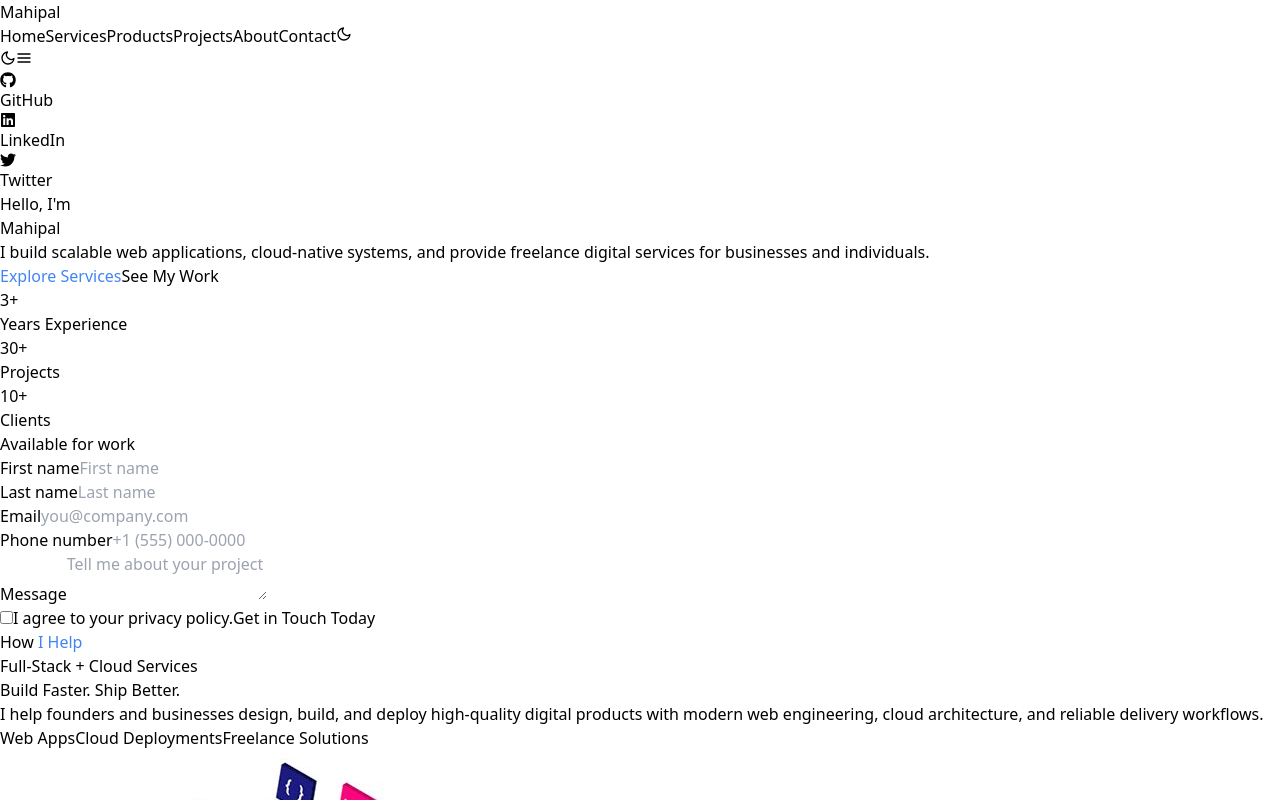
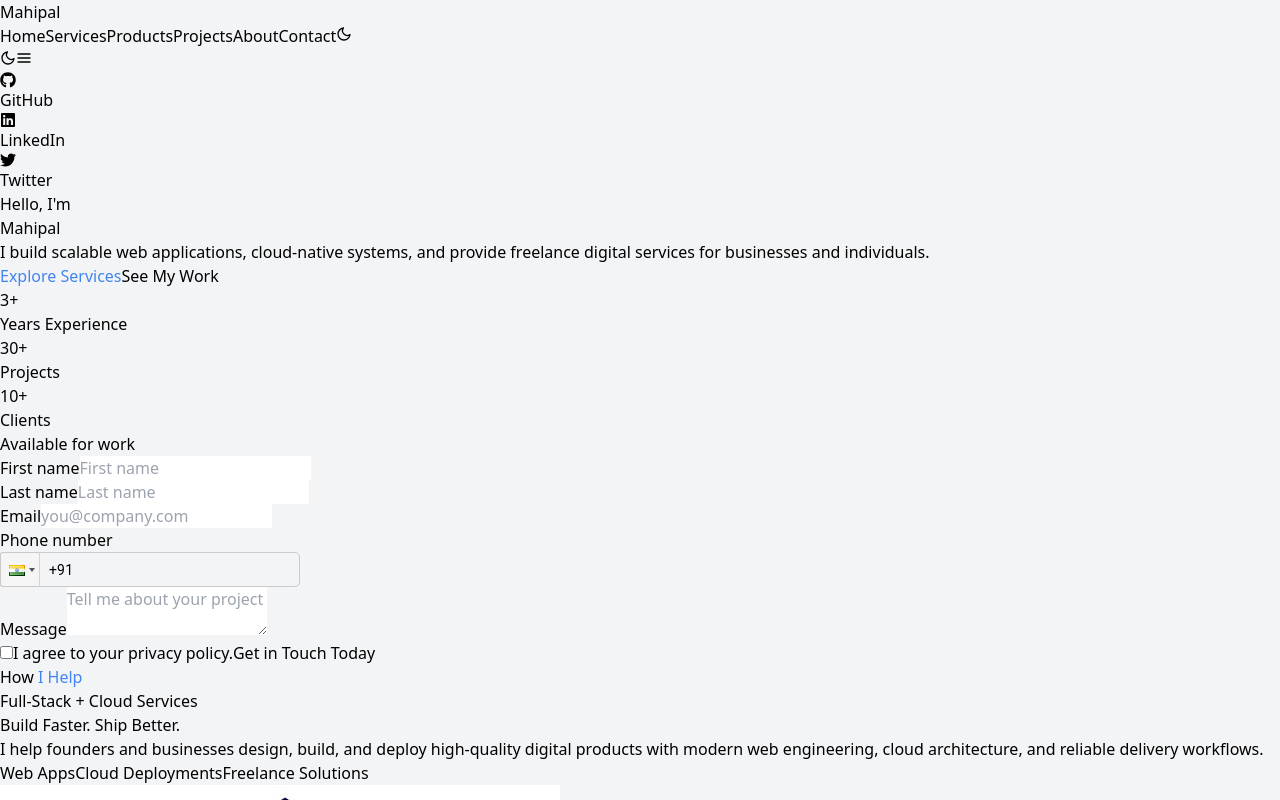
Before and after one commit to Guglothmahipal/portfolio-frontend, a React (Vite) app: page / in a window 1280 px wide. Shown: the top 800 px of the page. Built offline with nearby package versions, Linux system fonts and the light colour scheme.

Commit message:
changes made in home page form

```diff
--- a/package.json
+++ b/package.json
@@ -16,6 +16,7 @@
     "react": "^19.2.0",
     "react-dom": "^19.2.0",
     "react-icons": "^5.5.0",
+    "react-phone-input-2": "^2.15.1",
     "react-router-dom": "^7.11.0"
   },
   "devDependencies": {
--- a/src/index.css
+++ b/src/index.css
@@ -6,6 +6,7 @@
 html, body {
   width: 100%;
   overflow-x: hidden;
+  background-color: #f3f4f6;
 }
 
 /* ================= HIDE SCROLLBAR (GLOBAL) ================= */
@@ -68,3 +69,8 @@ body {
   80%  { border-color: #fbbc05; }  /* yellow */
   100% { border-color: #ff9800; }  /* back to orange */
 }
+
+
+.dark body {
+  background-color: #000000;
+}
--- a/src/layouts/AdminLayout.tsx
+++ b/src/layouts/AdminLayout.tsx
@@ -2,7 +2,7 @@ import { Outlet } from "react-router-dom";
 
 const AdminLayout = () => {
   return (
-    <div className="min-h-screen bg-gray-100">
+    <div className="min-h-screen bg-gray-50 dark:bg-black">
       <Outlet />
     </div>
   );
--- a/src/layouts/PublicLayout.tsx
+++ b/src/layouts/PublicLayout.tsx
@@ -13,7 +13,7 @@ const PublicLayout = () => {
   const [isFeedbackOpen, setIsFeedbackOpen] = useState(false);
 
   return (
-    <div className="flex flex-col min-h-screen bg-white dark:bg-black text-black dark:text-white transition-colors duration-300">
+    <div className="flex flex-col min-h-screen bg-gray-50 dark:bg-black text-black dark:text-white transition-colors duration-300">
       <Navbar />
       <SocialSidebar />
       <CustomCursor />
--- a/src/pages/Home.tsx
+++ b/src/pages/Home.tsx
@@ -1,6 +1,9 @@
 import { motion } from "framer-motion";
 import { Link, useNavigate } from "react-router-dom";
 import webDevImage from "../assets/webdev.jpg";
+import { useMemo, useState } from "react";
+import PhoneInput from "react-phone-input-2";
+import "react-phone-input-2/lib/style.css";
 
 import {
   FaCode,
@@ -11,6 +14,36 @@ import {
 
 const Home = () => {
   const navigate = useNavigate();
+  const [formValues, setFormValues] = useState({
+    firstName: "",
+    lastName: "",
+    email: "",
+    phone: "",
+    message: "",
+    agreed: false,
+  });
+
+  const [phoneDialCode, setPhoneDialCode] = useState("91");
+  const [phoneInputValue, setPhoneInputValue] = useState("");
+  const [phoneCountry, setPhoneCountry] = useState("in");
+
+  const isPhoneValid = useMemo(() => {
+    const digits = phoneInputValue.replace(/\D/g, "");
+    const localDigits = digits.slice(phoneDialCode.length);
+    return localDigits.length >= 6;
+  }, [phoneDialCode, phoneInputValue]);
+
+  const isFormValid = useMemo(
+    () =>
+      formValues.firstName.trim() !== "" &&
+      formValues.lastName.trim() !== "" &&
+      formValues.email.trim() !== "" &&
+      isPhoneValid &&
+      formValues.message.trim() !== "" &&
+      formValues.agreed,
+    [formValues, isPhoneValid]
+  );
+
   const marqueeSkills = [
     { name: "React", color: "bg-blue-500" },
     { name: "Next.js", color: "bg-black" },
@@ -24,7 +57,6 @@ const Home = () => {
     { name: "Tailwind CSS", color: "bg-cyan-500" },
     { name: "Framer Motion", color: "bg-pink-500" },
   ];
-
   return (
     <>      {/* ================= HERO SECTION ================= */}
       <section className="relative pt-20 pb-10 md:min-h-[calc(100vh-5.25rem)] ">
@@ -94,7 +126,7 @@ const Home = () => {
               </button>
             </div>
 
-            <div className="mt-7 grid grid-cols-3 gap-2 sm:gap-3 max-w-xl mb-6 md:mb-0">
+            <div className="mt-7 grid grid-cols-3 gap-2 sm:gap-3 max-w-xl mb-10 md:mb-0">
               {[
                 { value: "3+", label: "Years Experience" },
                 { value: "30+", label: "Projects" },
@@ -104,7 +136,7 @@ const Home = () => {
                   key={stat.label}
                   whileHover={{ y: -6, scale: 1.03 }}
                   transition={{ type: "spring", stiffness: 320, damping: 20 }}
-                  className="rounded-2xl border border-gray-200 dark:border-gray-800 bg-white/70 dark:bg-gray-900/60 px-3 py-3 sm:px-4 sm:py-4 shadow-sm"
+                  className="rounded-2xl border border-gray-200 dark:border-gray-800 bg-white/70 dark:bg-gray-900/60 px-3 py-3 sm:px-4 sm:py-4 shadow-[0_8px_22px_rgba(15,23,42,0.08)] dark:shadow-[0_10px_24px_rgba(0,0,0,0.35)]"
                 >
                   <p className="text-xl sm:text-2xl font-bold leading-none">{stat.value}</p>
                   <p className="mt-1.5 text-[10px] sm:text-xs uppercase tracking-wider text-gray-500 dark:text-gray-400">
@@ -119,7 +151,7 @@ const Home = () => {
             initial={{ opacity: 0, x: 60 }}
             animate={{ opacity: 1, x: 0 }}
             transition={{ duration: 0.9 }}
-            className="w-full md:justify-self-end md:pl-2"
+            className="w-full md:justify-self-end md:pl-2 md:mt-14"
           >
             <div className="w-full max-w-[30rem] ml-auto">
               <form
@@ -127,7 +159,7 @@ const Home = () => {
                 method="POST"
                 className="relative space-y-3 border border-gray-300 dark:border-gray-700 rounded-2xl p-4 pt-10 md:p-5 md:pt-12 bg-white/45 dark:bg-black/10 shadow-[0_10px_30px_rgba(0,0,0,0.08)]"
               >
-                <div className="absolute -top-4 left-1/2 -translate-x-1/2 md:left-auto md:right-4 md:translate-x-0 inline-flex items-center gap-2 rounded-full px-3 py-1.5 bg-green-50 dark:bg-green-900/20 border border-green-200 dark:border-green-700">
+                <div className="absolute -top-4 left-1/2 -translate-x-1/2 inline-flex items-center gap-2 rounded-full px-3 py-1.5 bg-green-50 dark:bg-green-900/20 border border-green-200 dark:border-green-700">
                   <span className="relative flex h-2.5 w-2.5">
                     <span className="animate-ping absolute inline-flex h-full w-full rounded-full bg-green-400 opacity-75" />
                     <span className="relative inline-flex rounded-full h-2.5 w-2.5 bg-green-500" />
@@ -146,6 +178,10 @@ const Home = () => {
                       name="first_name"
                       required
                       placeholder="First name"
+                      value={formValues.firstName}
+                      onChange={(e) =>
+                        setFormValues((prev) => ({ ...prev, firstName: e.target.value }))
+                      }
                       className="w-full rounded-xl border border-gray-300 dark:border-gray-700 bg-transparent px-3 py-2.5 text-sm outline-none focus:border-violet-400"
                     />
                   </div>
@@ -153,7 +189,12 @@ const Home = () => {
                     <label className="block text-xs font-medium mb-1.5 text-gray-700 dark:text-gray-300">Last name</label>
                     <input
                       name="last_name"
+                      required
                       placeholder="Last name"
+                      value={formValues.lastName}
+                      onChange={(e) =>
+                        setFormValues((prev) => ({ ...prev, lastName: e.target.value }))
+                      }
                       className="w-full rounded-xl border border-gray-300 dark:border-gray-700 bg-transparent px-3 py-2.5 text-sm outline-none focus:border-violet-400"
                     />
                   </div>
@@ -166,17 +207,61 @@ const Home = () => {
                     type="email"
                     required
                     placeholder="you@company.com"
+                    value={formValues.email}
+                    onChange={(e) =>
+                      setFormValues((prev) => ({ ...prev, email: e.target.value }))
+                    }
                     className="w-full rounded-xl border border-gray-300 dark:border-gray-700 bg-transparent px-3 py-2.5 text-sm outline-none focus:border-violet-400"
                   />
                 </div>
 
                 <div>
                   <label className="block text-xs font-medium mb-1.5 text-gray-700 dark:text-gray-300">Phone number</label>
-                  <input
-                    name="phone"
-                    placeholder="+1 (555) 000-0000"
-                    className="w-full rounded-xl border border-gray-300 dark:border-gray-700 bg-transparent px-3 py-2.5 text-sm outline-none focus:border-violet-400"
-                  />
+                  <input type="hidden" name="country_code" value={`+${phoneDialCode}`} />
+                  <input type="hidden" name="phone" value={phoneInputValue ? `+${phoneInputValue}` : ""} />
+                  <div className="phone-input-wrap">
+                    <PhoneInput
+                      country={phoneCountry}
+                      value={phoneInputValue}
+                      onChange={(value, country) => {
+                        const dialCode =
+                          typeof country === "object" &&
+                          country &&
+                          "dialCode" in country &&
+                          typeof country.dialCode === "string"
+                            ? country.dialCode
+                            : "91";
+                        const nextCountry =
+                          typeof country === "object" &&
+                          country &&
+                          "countryCode" in country &&
+                          typeof country.countryCode === "string"
+                            ? country.countryCode
+                            : "in";
+                        setPhoneDialCode(dialCode);
+                        setPhoneCountry(nextCountry);
+                        setPhoneInputValue(value);
+                        setFormValues((prev) => ({ ...prev, phone: value }));
+                      }}
+                      enableSearch
+                      disableSearchIcon
+                      countryCodeEditable={false}
+                      inputProps={{ required: true }}
+                      inputClass="!w-full !h-[42px] !rounded-xl !border !border-gray-300 dark:!border-gray-700 !bg-transparent !text-sm !pl-[72px] !pr-3 !shadow-none focus:!border-violet-400"
+                      buttonClass="!w-[58px] !rounded-l-xl !border !border-r !border-gray-300 dark:!border-gray-700 !bg-white dark:!bg-gray-900 !px-1.5"
+                      dropdownClass="!rounded-xl !border !border-gray-200 dark:!border-gray-700 !shadow-xl"
+                      searchClass="!w-full !rounded-md"
+                      containerClass="!w-full"
+                      inputStyle={{ backgroundColor: "transparent" }}
+                      buttonStyle={{ borderRight: "1px solid #d1d5db" }}
+                      dropdownStyle={{ zIndex: 9999 }}
+                    />
+                  </div>
+                  {!isPhoneValid && formValues.phone.trim() !== "" && (
+                    <p className="mt-1 text-[11px] text-red-500">
+                      Enter a valid phone number.
+                    </p>
+                  )}
                 </div>
 
                 <div>
@@ -185,18 +270,31 @@ const Home = () => {
                     name="message"
                     required
                     placeholder="Tell me about your project"
+                    value={formValues.message}
+                    onChange={(e) =>
+                      setFormValues((prev) => ({ ...prev, message: e.target.value }))
+                    }
                     className="w-full min-h-24 rounded-xl border border-gray-300 dark:border-gray-700 bg-transparent px-3 py-2.5 text-sm outline-none focus:border-violet-400"
                   />
                 </div>
 
                 <label className="flex items-start gap-2 text-xs text-gray-600 dark:text-gray-400">
-                  <input type="checkbox" required className="mt-0.5" />
+                  <input
+                    type="checkbox"
+                    required
+                    checked={formValues.agreed}
+                    onChange={(e) =>
+                      setFormValues((prev) => ({ ...prev, agreed: e.target.checked }))
+                    }
+                    className="mt-0.5"
+                  />
                   <span>I agree to your <Link to="/privacy-policy" className="underline underline-offset-2">privacy policy</Link>.</span>
                 </label>
 
                 <button
                   type="submit"
-                  className="w-full rounded-xl bg-amber-600 text-white px-5 py-2.5 font-semibold hover:bg-amber-700 transition"
+                  disabled={!isFormValid}
+                  className="w-full rounded-xl bg-amber-600 text-white px-5 py-2.5 font-semibold hover:bg-amber-700 transition disabled:cursor-not-allowed disabled:opacity-60 disabled:hover:bg-amber-600"
                 >
                   Get in Touch Today
                 </button>
```
Also changed, not shown: 1 other file (tests, documents, lock files or other folders).
